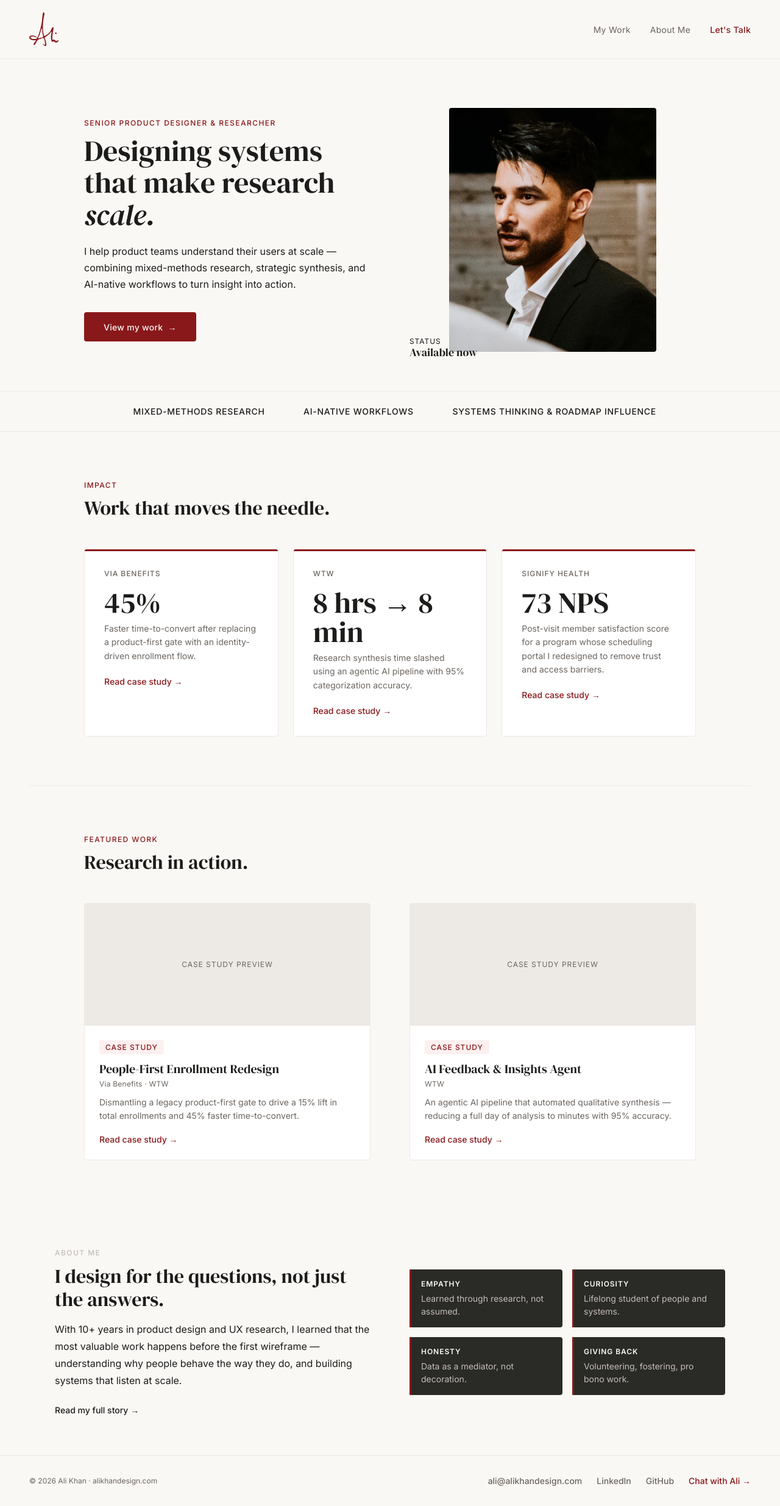
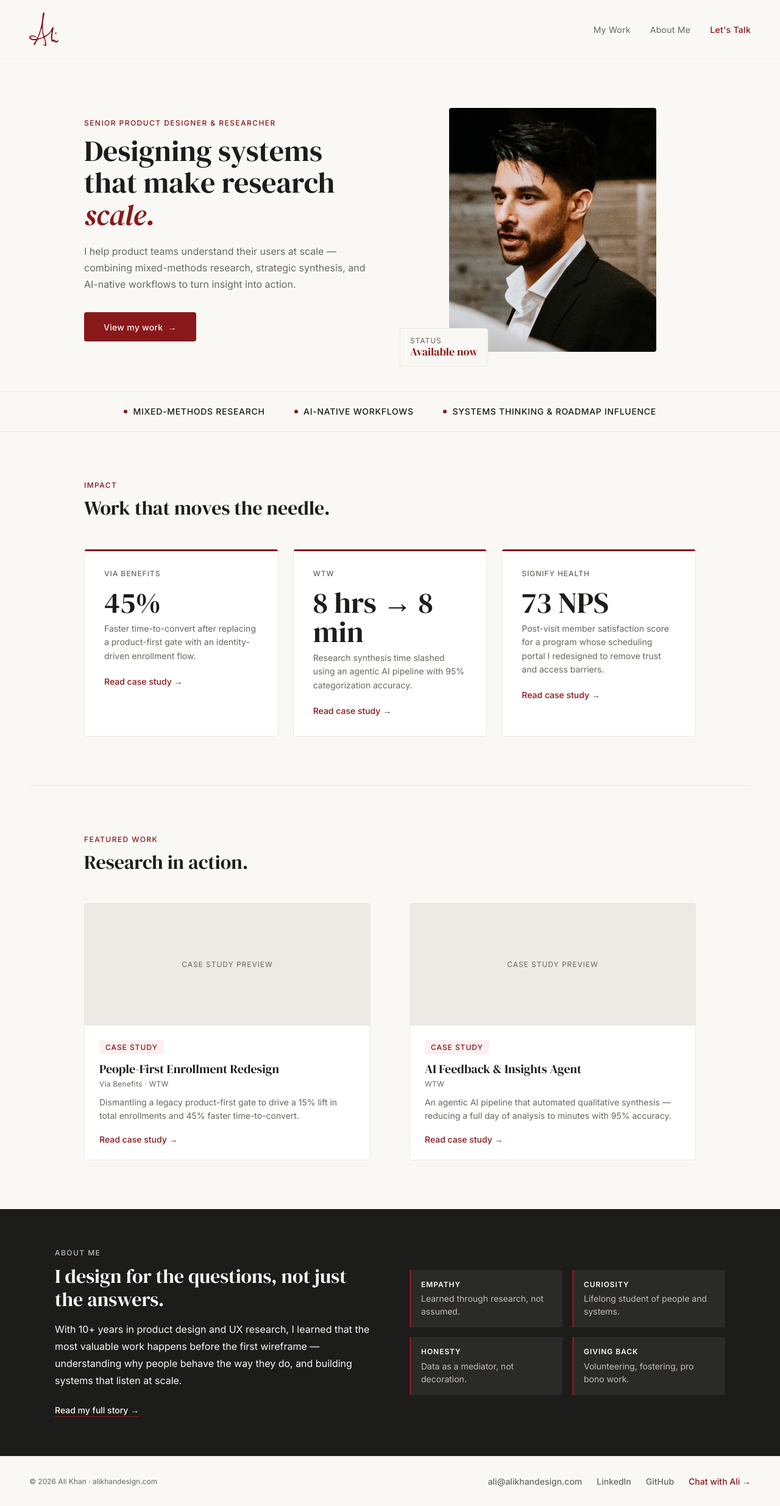
Before and after one commit to alikhandesign/alikhandesign.com, a Next.js app: page / in a window 1280 px wide. Shown: the whole page at 61% size. Built offline with nearby package versions, Linux system fonts and the light colour scheme.

Commit message:
Token rename sweep: align CSS color tokens with Figma semantic naming

```diff
--- a/app/page.tsx
+++ b/app/page.tsx
@@ -31,11 +31,11 @@ export default function Home() {
         <div className="grid-2" style={{ paddingTop: '5rem', paddingBottom: '4rem', alignItems: 'center' }}>
           <div>
             <p className="eyebrow">Senior Product Designer & Researcher</p>
-            <h1 className="font-serif hero-title" style={{ fontSize: '3rem', lineHeight: 1.1, color: 'var(--text)', marginBottom: '1.25rem', fontWeight: 400 }}>
+            <h1 className="font-serif hero-title" style={{ fontSize: '3rem', lineHeight: 1.1, color: 'var(--color-text)', marginBottom: '1.25rem', fontWeight: 400 }}>
               Designing systems that make research{' '}
-              <em style={{ fontStyle: 'italic', color: 'var(--accent)' }}>scale.</em>
+              <em style={{ fontStyle: 'italic', color: 'var(--color-accent)' }}>scale.</em>
             </h1>
-            <p style={{ fontSize: 'var(--text-md)', lineHeight: 1.7, color: 'var(--text-muted)', marginBottom: '2rem' }}>
+            <p style={{ fontSize: 'var(--text-md)', lineHeight: 1.7, color: 'var(--color-text-muted)', marginBottom: '2rem' }}>
               I help product teams understand their users at scale — combining mixed-methods research, strategic synthesis, and AI-native workflows to turn insight into action.
             </p>
             <Link href="/work" className="btn-primary">View my work <span aria-hidden="true">→</span></Link>
@@ -49,19 +49,19 @@ export default function Home() {
               style={{ objectFit: 'cover', objectPosition: '75% top', borderRadius: 'var(--radius)' }}
               priority
             />
-            <div style={{ position: 'absolute', bottom: '-1.5rem', left: '-1rem', background: 'var(--bg)', border: '1px solid var(--border)', padding: '0.75rem 1rem', borderRadius: 'var(--radius)' }}>
-              <div style={{ fontSize: 12, color: 'var(--text-muted)', letterSpacing: '0.08em', textTransform: 'uppercase' as const }}>Status</div>
-              <div className="font-serif" style={{ fontSize: 18, color: 'var(--accent)', lineHeight: 1.2 }}>Available now</div>
+            <div style={{ position: 'absolute', bottom: '-1.5rem', left: '-1rem', background: 'var(--color-bg)', border: '1px solid var(--color-border)', padding: '0.75rem 1rem', borderRadius: 'var(--radius)' }}>
+              <div style={{ fontSize: 12, color: 'var(--color-text-muted)', letterSpacing: '0.08em', textTransform: 'uppercase' as const }}>Status</div>
+              <div className="font-serif" style={{ fontSize: 18, color: 'var(--color-accent)', lineHeight: 1.2 }}>Available now</div>
             </div>
           </div>
         </div>
       </section>
 
       {/* Pillars */}
-      <div className="pillars-strip" style={{ background: 'var(--bg)' }}>
+      <div className="pillars-strip" style={{ background: 'var(--color-bg)' }}>
         {['Mixed-Methods Research', 'AI-Native Workflows', 'Systems Thinking & Roadmap Influence'].map(p => (
           <div key={p} style={{ display: 'flex', alignItems: 'center', gap: '0.6rem', fontSize: 14, fontWeight: 500, letterSpacing: '0.05em', textTransform: 'uppercase' as const }}>
-            <span style={{ width: 6, height: 6, borderRadius: '50%', background: 'var(--accent)', flexShrink: 0, display: 'block' }} />
+            <span style={{ width: 6, height: 6, borderRadius: '50%', background: 'var(--color-accent)', flexShrink: 0, display: 'block' }} />
             {p}
           </div>
         ))}
@@ -92,16 +92,16 @@ export default function Home() {
       </section>
 
       {/* About Strip */}
-      <section className="dark-section" style={{ background: 'var(--dark-bg)', padding: '4rem 3rem' }}>
+      <section className="dark-section" style={{ background: 'var(--color-bg-dark)', padding: '4rem 3rem' }}>
         <div style={{ maxWidth: 'var(--max-w)', margin: '0 auto' }}>
           <div className="grid-2" style={{ alignItems: 'center' }}>
             <div>
               <p className="eyebrow-dark">About Me</p>
-              <h2 className="font-serif" style={{ fontSize: '2rem', fontWeight: 400, color: 'var(--bg)', lineHeight: 1.2, marginBottom: '1rem' }}>I design for the questions, not just the answers.</h2>
-              <p style={{ fontSize: 'var(--text-md)', color: 'var(--bg)', lineHeight: 1.75, marginBottom: '1.5rem' }}>
+              <h2 className="font-serif" style={{ fontSize: '2rem', fontWeight: 400, color: 'var(--color-bg)', lineHeight: 1.2, marginBottom: '1rem' }}>I design for the questions, not just the answers.</h2>
+              <p style={{ fontSize: 'var(--text-md)', color: 'var(--color-bg)', lineHeight: 1.75, marginBottom: '1.5rem' }}>
                 With 10+ years in product design and UX research, I learned that the most valuable work happens before the first wireframe — understanding why people behave the way they do, and building systems that listen at scale.
               </p>
-              <Link href="/about" style={{ display: 'inline-flex', alignItems: 'center', gap: 8, color: 'var(--bg)', textDecoration: 'none', fontSize: 14, fontWeight: 500, borderBottom: '1px solid var(--accent)', paddingBottom: 2 }}>
+              <Link href="/about" style={{ display: 'inline-flex', alignItems: 'center', gap: 8, color: 'var(--color-bg)', textDecoration: 'none', fontSize: 14, fontWeight: 500, borderBottom: '1px solid var(--color-accent)', paddingBottom: 2 }}>
                 Read my full story →
               </Link>
             </div>
```
